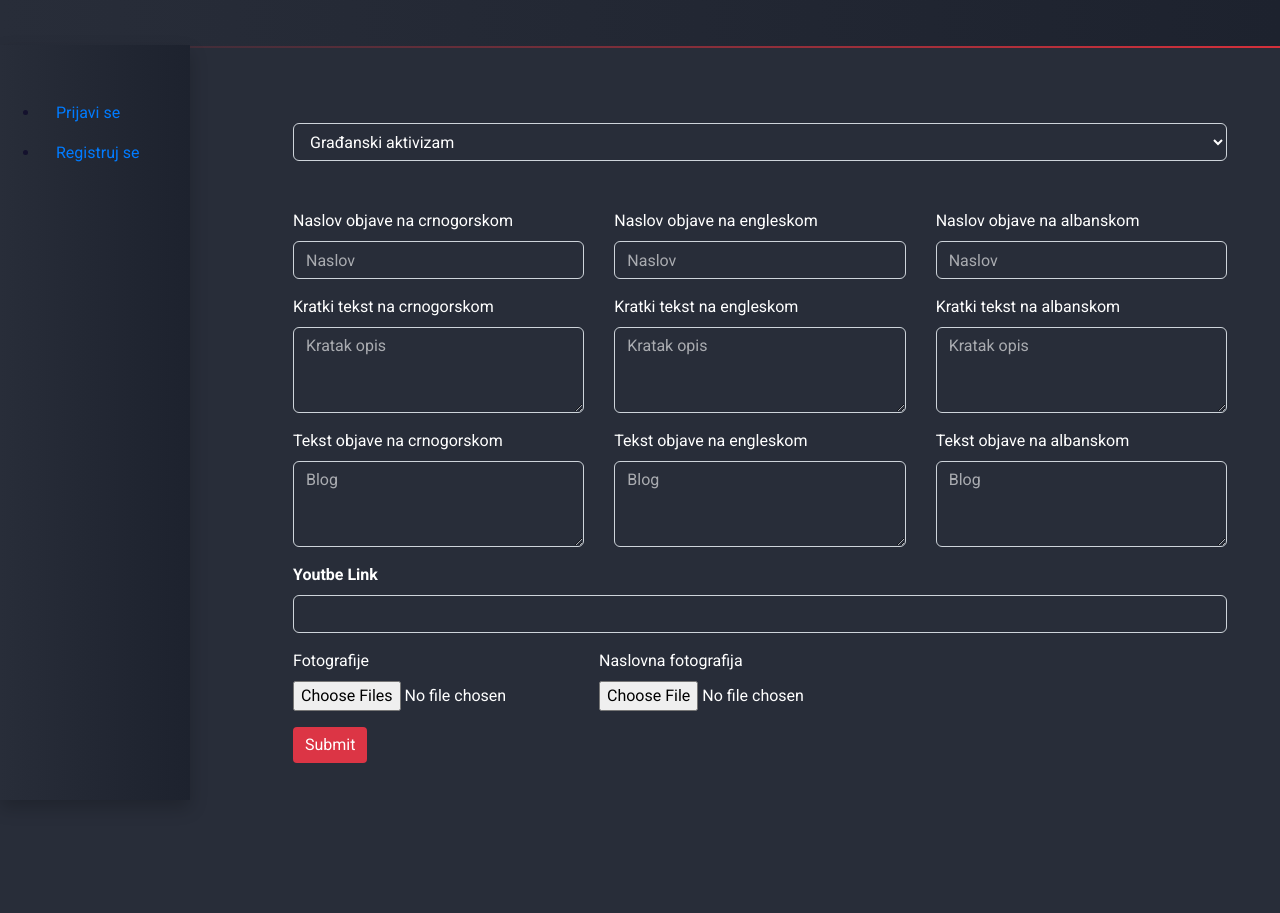
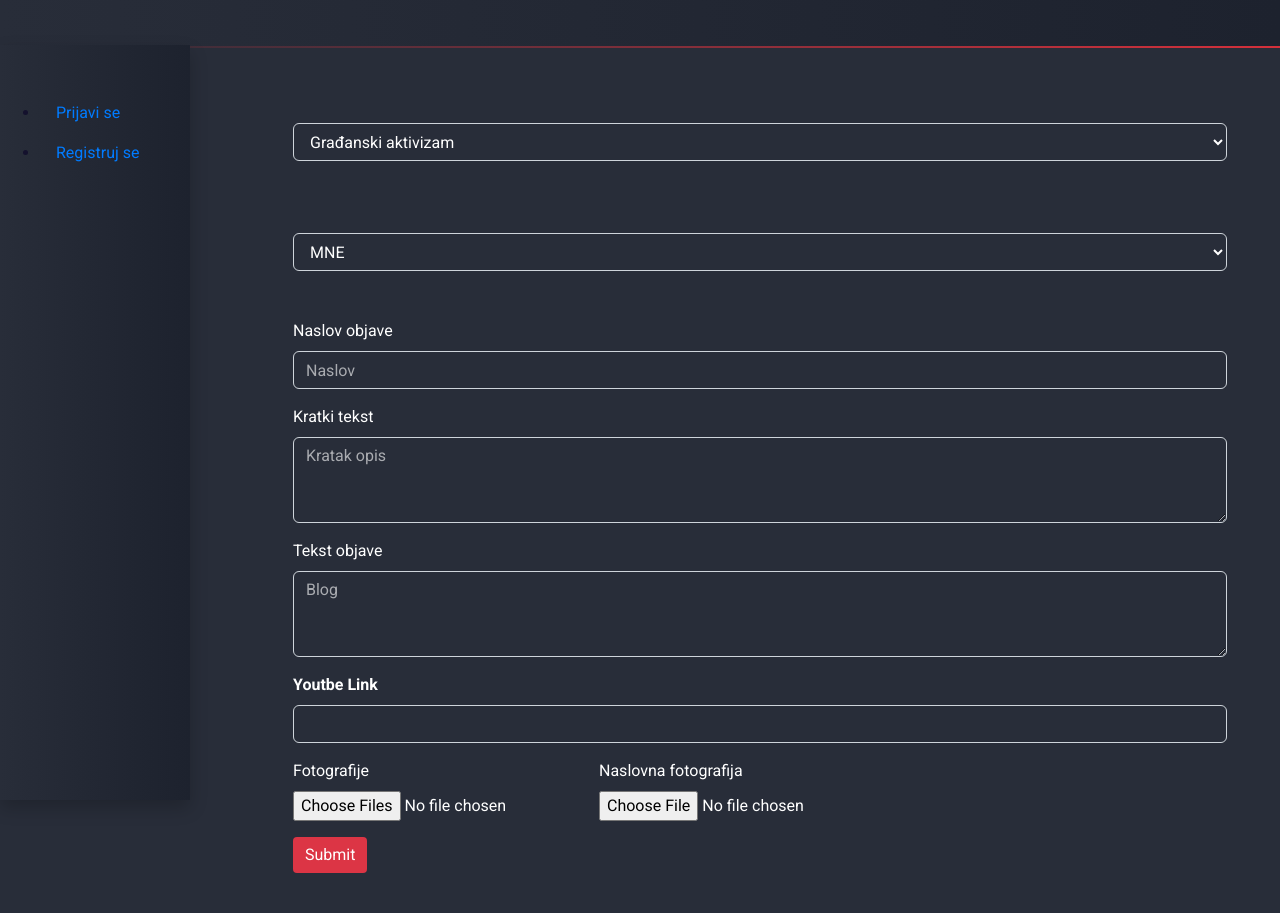
Before and after one commit to qqriq-team/Dritan, a Laravel app: page /mne/blogs/create in a window 1280 px wide. Before the commit the page ends 763 px from the top, so only its background shows below. Run offline with Laravel 8, Linux system fonts and the light colour scheme; data comes from the database, SQL or seed files in the repository.

Commit message:
izmjene bloga

```diff
--- a/app/Http/Controllers/BlogController.php
+++ b/app/Http/Controllers/BlogController.php
@@ -6,6 +6,7 @@ use App\Http\Middleware\Language;
 use App\Models\Blog;
 use App\Models\BlogImages;
 use App\Models\Category;
+use App\Models\Languages;
 use Illuminate\Support\Str;
 use  Intervention\Image\Facades\Image;
 use Illuminate\Http\Request;
@@ -40,9 +41,10 @@ class BlogController extends Controller
     public function showBlogsOnSite($locale, $id)
     {
         $blog = Blog::find($id);
+        $languages = Languages::where('id', $blog->lang_id)->first();
         $blogs = Blog::all();
         $blog_images = BlogImages::get();
-        return view('site.pages.blogpost', compact('blogs', 'blog', 'blog_images'));
+        return view('site.pages.blogpost', compact('blogs', 'blog', 'blog_images', 'languages'));
     }
 
     /**
@@ -53,7 +55,8 @@ class BlogController extends Controller
     public function create()
     {
         $categories = Category::get();
-        return view('site.admin.blog.create', compact('categories'));
+        $languages = Languages::all();
+        return view('site.admin.blog.create', compact('categories', 'languages'));
     }
 
     /**
@@ -64,26 +67,6 @@ class BlogController extends Controller
      */
     public function store(Request $request)
     {
-        //mozda ce nam zatrebati
-        // $validator = Validator::make($request->all(), [
-        //     'images' => 'required',
-        //     'cover_photo' => 'required',
-        //     'yt_link' => 'required',
-        //     'title_mne' => 'required',
-        //     'title_en' => 'required',
-        //     'title_al' => 'required',
-        //     'cover_txt_mne' => 'required',
-        //     'cover_txt_en' => 'required',
-        //     'cover_txt_al' => 'required',
-        //     'body_mne'  => 'required',
-        //     'body_en'  => 'required',
-        //     'body_al'  => 'required',
-        // ]);
-        // if ($validator->fails()) {
-        //     return redirect()->back()
-        //         ->withErrors($validator)
-        //         ->withInput();
-        //     }
 
         $blog = new Blog();
 
@@ -100,18 +83,11 @@ class BlogController extends Controller
 
         $blog->yt_link = $request->yt_link;
         $blog->categories_id = $request->cat_id;
-        $blog->lang_mne = $request->lang_mne;
-        $blog->lang_en = $request->lang_en;
-        $blog->lang_al = $request->lang_al;
-        $blog->title_mne = $request->title_mne;
-        $blog->title_en = $request->title_en;
-        $blog->title_al = $request->title_al;
-        $blog->cover_text_mne = $request->cover_text_mne;
-        $blog->cover_text_en = $request->cover_text_en;
-        $blog->cover_text_al = $request->cover_text_al;
-        $blog->blog_mne = $request->body_mne;
-        $blog->blog_en = $request->body_en;
-        $blog->blog_al = $request->body_al;
+        $blog->lang_id = $request->languages_id;
+        $blog->title = $request->title;
+        $blog->cover_text = $request->cover_text;
+        $blog->blog = $request->body;
+
         $blog->save();
 
         if (!empty($request->hasFile('images'))) {
@@ -158,10 +134,11 @@ class BlogController extends Controller
      */
     public function edit($locale, $id)
     {
-        $categories = Category::get();
+        $categories = Category::all();
+        $languages = Languages::all();
         $blog = Blog::where('id', $id)->first();
         $blogImages = BlogImages::where('blogs_id', $id)->get();
-        return view('site.admin.blog.edit', compact('blog', 'categories', 'blogImages'));
+        return view('site.admin.blog.edit', compact('blog', 'categories', 'blogImages', 'languages'));
     }
 
     /**
@@ -190,15 +167,10 @@ class BlogController extends Controller
         }
 
         $blog->yt_link = $request->yt_link;
-        $blog->lang_mne = $request->lang_mne;
-        $blog->lang_en = $request->lang_en;
-        $blog->lang_al = $request->lang_al;
-        $blog->title_mne = $request->title_mne;
-        $blog->title_en = $request->title_en;
-        $blog->title_al = $request->title_al;
-        $blog->cover_text_mne = $request->cover_text_mne;
-        $blog->cover_text_en = $request->cover_text_en;
-        $blog->cover_text_al = $request->cover_text_al;
+        $blog->lang_id = $request->languages_id;
+        $blog->title = $request->title;
+        $blog->cover_text = $request->cover_text;
+
         $blog->update();
 
         if (!empty($request->hasFile('images'))) {
--- /dev/null
+++ b/app/Models/Languages.php
@@ -0,0 +1,12 @@
+<?php
+
+namespace App\Models;
+
+use Illuminate\Database\Eloquent\Factories\HasFactory;
+use Illuminate\Database\Eloquent\Model;
+
+class Languages extends Model
+{
+    use HasFactory;
+    protected $guarded = [];
+}
--- a/resources/views/site/admin/blog/create.blade.php
+++ b/resources/views/site/admin/blog/create.blade.php
@@ -21,9 +21,6 @@
                     <form action="{{ route('blogs.store', app()->getLocale()) }}" method="POST"
                         enctype="multipart/form-data">
                         {{ csrf_field() }}
-                        <input type="text" name="lang_mne" value="mne" hidden>
-                        <input type="text" name="lang_en" value="en" hidden>
-                        <input type="text" name="lang_al" value="al" hidden>
                         <div class="pb-5">
                             <select class="categories form-control" name="cat_id" id="cat_id">
                                 @foreach ($categories as $category)
@@ -32,25 +29,19 @@
                                 @endforeach
                             </select>
                         </div>
+                        <div class="pb-5 pt-4">
+                            <select class="languages form-control" name="languages_id" id="languages_id">
+                                @foreach ($languages as $lang)
+                                    <option name="lang" id="lang" value="{{ $lang->id }}">
+                                        {{ $lang->name }}</option>
+                                @endforeach
+                            </select>
+                        </div>
                         <div class="row">
                             <div class="col">
                                 <div class="form-group">
-                                    <label for="exampleFormControlInput1">Naslov objave na crnogorskom</label>
-                                    <input type="text" class="form-control" name="title_mne" id="exampleFormControlInput1"
-                                        placeholder="Naslov" required>
-                                </div>
-                            </div>
-                            <div class="col">
-                                <div class="form-group">
-                                    <label for="exampleFormControlInput2">Naslov objave na engleskom</label>
-                                    <input type="text" class="form-control" name="title_en" id="exampleFormControlInput1"
-                                        placeholder="Naslov" required>
-                                </div>
-                            </div>
-                            <div class="col">
-                                <div class="form-group">
-                                    <label for="exampleFormControlInput2">Naslov objave na albanskom</label>
-                                    <input type="text" class="form-control" name="title_al" id="exampleFormControlInput1"
+                                    <label for="exampleFormControlInput1">Naslov objave</label>
+                                    <input type="text" class="form-control" name="title" id="exampleFormControlInput1"
                                         placeholder="Naslov" required>
                                 </div>
                             </div>
@@ -59,46 +50,19 @@
                         <div class="row">
                             <div class="col">
                                 <div class="form-group">
-                                    <label for="exampleFormControlTextarea1">Kratki tekst na crnogorskom</label>
-                                    <textarea class="form-control summernote" name="cover_text_mne"
+                                    <label for="exampleFormControlTextarea1">Kratki tekst</label>
+                                    <textarea class="form-control summernote" name="cover_text"
                                         id="exampleFormControlTextarea1" rows="3 " placeholder="Kratak opis"></textarea>
                                 </div>
                             </div>
-                            <div class="col">
-                                <div class="form-group">
-                                    <label for="exampleFormControlTextarea2">Kratki tekst na engleskom</label>
-                                    <textarea class="form-control summernote" name="cover_text_en"
-                                        id="exampleFormControlTextarea2" rows="3 " placeholder="Kratak opis"></textarea>
-                                </div>
-                            </div>
-                            <div class="col">
-                                <div class="form-group">
-                                    <label for="exampleFormControlTextarea2">Kratki tekst na albanskom</label>
-                                    <textarea class="form-control summernote" name="cover_text_al"
-                                        id="exampleFormControlTextarea2" rows="3 " placeholder="Kratak opis"></textarea>
-                                </div>
-                            </div>
+
                         </div>
                         <div class="row">
                             <div class="col">
                                 <div class="form-group">
-                                    <label for="exampleFormControlTextarea1">Tekst objave na crnogorskom</label>
-                                    <textarea class="form-control summernote" name="body_mne"
+                                    <label for="exampleFormControlTextarea1">Tekst objave</label>
+                                    <textarea class="form-control summernote" name="body"
                                         id="exampleFormControlTextarea1" rows="3 " placeholder="Blog"></textarea>
-                                </div>
-                            </div>
-                            <div class="col">
-                                <div class="form-group">
-                                    <label for="exampleFormControlTextarea2">Tekst objave na engleskom</label>
-                                    <textarea class="form-control summernote" name="body_en"
-                                        id="exampleFormControlTextarea2" rows="3 " placeholder="Blog"></textarea>
-                                </div>
-                            </div>
-                            <div class="col">
-                                <div class="form-group">
-                                    <label for="exampleFormControlTextarea2">Tekst objave na albanskom</label>
-                                    <textarea class="form-control summernote" name="body_al"
-                                        id="exampleFormControlTextarea2" rows="3 " placeholder="Blog"></textarea>
                                 </div>
                             </div>
                         </div>
```
Also changed, not shown: database/seeders/DatabaseSeeder.php (+16 -0 lines), resources/views/site/admin/blog/edit.blade.php (+28 -56 lines), resources/views/site/admin/blog/index.blade.php (+13 -17 lines), resources/views/site/pages/blogpost.blade.php (+14 -21 lines), resources/views/site/pages/media.blade.php (+23 -17 lines), database/migrations/2021_07_02_135021_create_blogs_table.php, database/migrations/2021_07_08_065855_create_languages_table.php (added), public/assets/blog_cover_img/1625729463_cfkzc.jpg (added), public/assets/blog_cover_img/1625731234_z888y.jpg (added), public/assets/blog_images/1625729463_71Pg9.jpg (added), public/assets/blog_images/1625729464_701Wk.jpg (added), public/assets/blog_images/1625731235_00NB6.jpg (added), public/assets/blog_images/1625731235_YrmYP.jpg (added).
